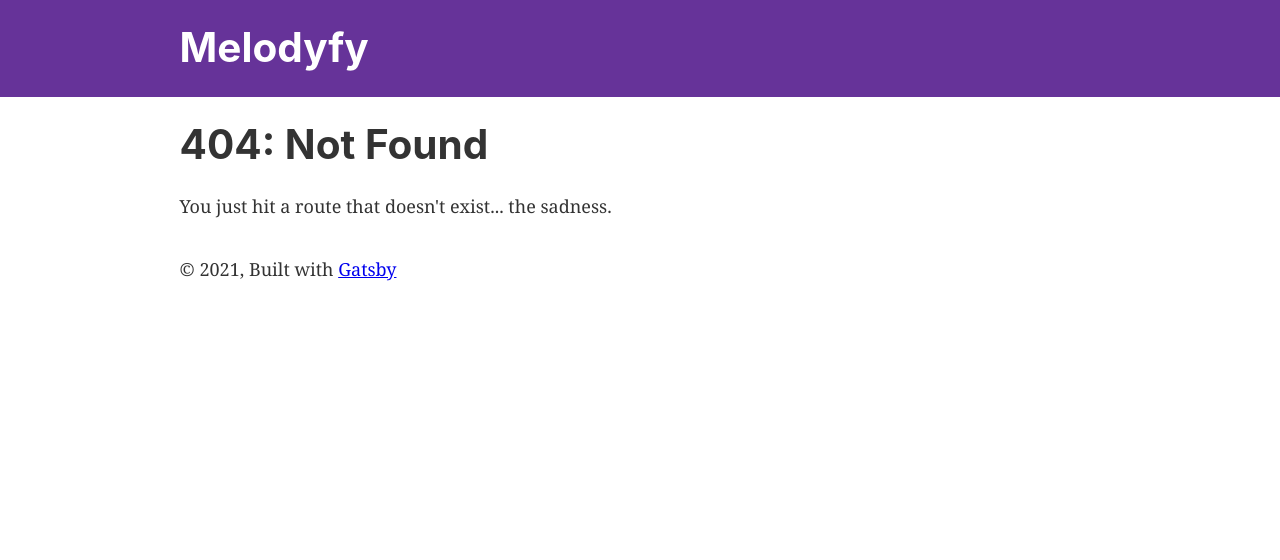
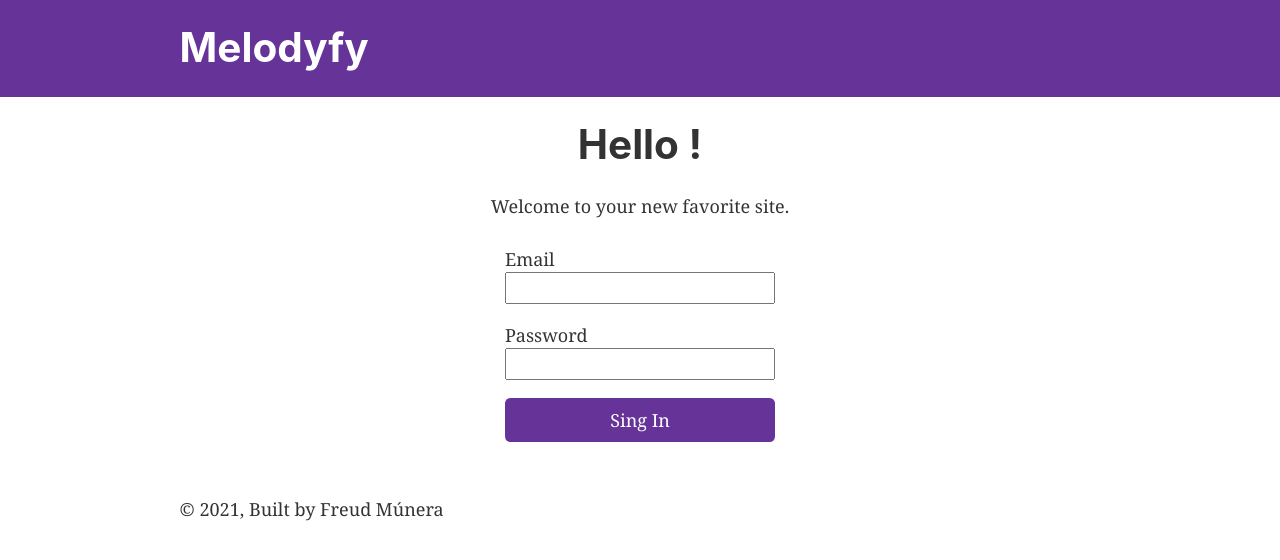
Before and after one commit to AlexandroMunera/Melodyfy, a Gatsby site: page /Login in a window 1280 px wide. Before the commit this address had no page. Built offline with nearby package versions, Linux system fonts and the light colour scheme; Gatsby itself is replaced by a stand-in of ours.

Commit message:
Login design

```diff
--- a/src/components/atoms/button/button.scss
+++ b/src/components/atoms/button/button.scss
@@ -1,3 +1,7 @@
 .a-button {
-    background-color: red;
+    background-color: #663399;
+    color: white;
+    border: none;
+    padding:0.5rem;
+    border-radius: .3rem;
 }
--- a/src/components/molecules/form-field/FormField.tsx
+++ b/src/components/molecules/form-field/FormField.tsx
@@ -1,5 +1,6 @@
 import { Label } from "../../../../src/components/atoms/label/Label"
 import { Input } from "../../../../src/components/atoms/input/Input"
+import "./formField.scss"
 
 import React from "react"
 
@@ -9,7 +10,7 @@ type props = {
 }
 
 export const FormField: React.FC<props> = ({ label, inputType }) => (
-  <div>
+  <div className="m-form-field">
     <Label>{label}</Label>
     <Input type={inputType} />
   </div>
--- /dev/null
+++ b/src/components/molecules/form-field/formField.scss
@@ -0,0 +1,5 @@
+.m-form-field {
+    display: flex;
+    flex-direction: column;
+    margin-bottom: 1rem;
+}
--- a/src/components/organisms/login-form/LoginForm.tsx
+++ b/src/components/organisms/login-form/LoginForm.tsx
@@ -1,14 +1,14 @@
-import React from 'react';
-import { Button } from '../../../../src/components/atoms/button/Button'
-import { FormField } from '../../../../src/components/molecules/form-field/FormField';
+import React from "react"
+import { Button } from "../../../../src/components/atoms/button/Button"
+import { FormField } from "../../../../src/components/molecules/form-field/FormField"
+import "./loginForm.scss"
 
 const LoginForm: React.FC = () => (
-  <div>
-    {/* <Typography variant="subtitle" text="Login" /> */}
+  <div className="o-login-form">
     <FormField label="Email" inputType="text" />
     <FormField label="Password" inputType="password" />
     <Button text="Sing In" />
   </div>
-);
+)
 
-export default LoginForm;
+export default LoginForm
--- /dev/null
+++ b/src/components/organisms/login-form/loginForm.scss
@@ -0,0 +1,7 @@
+.o-login-form {
+  display: flex;
+  flex-direction: column;
+  margin-bottom: 1rem;
+  width: 15rem;
+  max-width: 20rem;
+}
--- /dev/null
+++ b/src/pages/Login.tsx
@@ -0,0 +1,25 @@
+import React from "react"
+import Layout from "./layout"
+import { Link } from "gatsby"
+import Seo from "../components/seo"
+import LoginForm from "../components/organisms/login-form/LoginForm"
+import './login.scss';
+
+const Login: React.FC = () => (
+  <Layout>
+    <div className="p-login">
+      <Seo title="Home" />
+      <h1>Hello !</h1>
+      <p>Welcome to your new favorite site.</p>
+
+      <LoginForm />
+
+      {/* <p>
+        <Link to="/page-2/">Go to page 2</Link> <br />
+        <Link to="/using-typescript/">Go to "Using TypeScript"</Link>
+      </p> */}
+    </div>
+  </Layout>
+)
+
+export default Login
--- a/src/pages/index.js
+++ b/src/pages/index.js
@@ -1,22 +1,7 @@
 import * as React from "react"
-import { Link } from "gatsby"
-import Layout from "./layout"
-import Seo from "../components/seo"
-import LoginForm from "../components/organisms/login-form/LoginForm";
 
-const IndexPage = () => (
-  <Layout>
-    <Seo title="Home" />
-    <h1>Hello !</h1>
-    <p>Welcome to your new favorite site.</p>
+import Login from "./Login"
 
-    <LoginForm />
-
-    <p>
-      <Link to="/page-2/">Go to page 2</Link> <br />
-      <Link to="/using-typescript/">Go to "Using TypeScript"</Link>
-    </p>
-  </Layout>
-)
+const IndexPage = () => <Login />
 
 export default IndexPage
--- a/src/pages/layout.js
+++ b/src/pages/layout.js
@@ -32,9 +32,7 @@ const Layout = ({ children }) => {
             marginTop: `2rem`,
           }}
         >
-          © {new Date().getFullYear()}, Built with
-          {` `}
-          <a href="https://www.gatsbyjs.com">Gatsby</a>
+          © {new Date().getFullYear()}, Built by Freud Múnera
         </footer>
       </div>
     </>
--- a/src/pages/layout.scss
+++ b/src/pages/layout.scss
@@ -19,6 +19,7 @@ body {
   -webkit-font-feature-settings: "kern", "liga", "clig", "calt";
   font-feature-settings: "kern", "liga", "clig", "calt";
 }
+
 article,
 aside,
 details,
--- /dev/null
+++ b/src/pages/login.scss
@@ -0,0 +1,4 @@
+.p-login {
+  display: grid;
+  place-items: center;
+}
```
